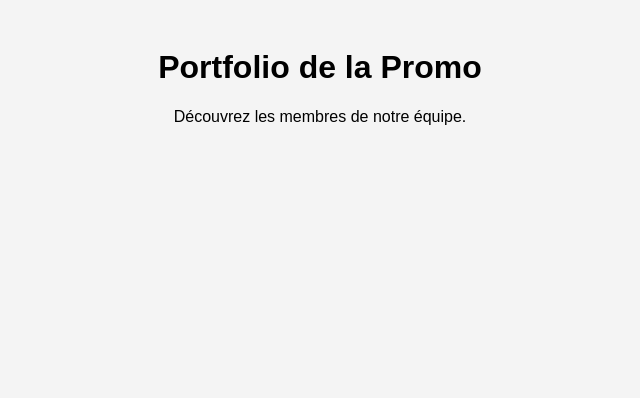
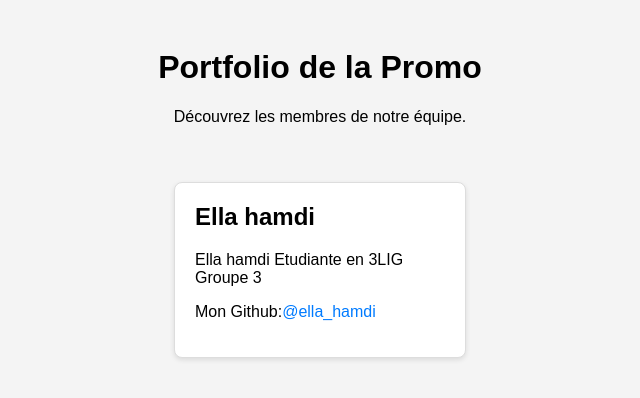
Before and after one commit to wiem-kb/tp_g3_devops_collaboration, a plain HTML site: page index.html in a window 1280 px wide. Shown: the whole page, without its empty margins (320-960 px from the left). Drawn offline with Linux system fonts and the light colour scheme.

Commit message:
feat:Ajoute la carte de [Ella hamdi]

```diff
--- a/index.html
+++ b/index.html
@@ -14,6 +14,12 @@
     <main>
         <section class="card-container">
             <!-- Les cartes des étudiants seront ajoutées ici -->
+             <div class ="card">
+                <h2>Ella hamdi</h2>
+                <p>Ella hamdi Etudiante en 3LIG Groupe 3</p>
+                <p>Mon Github:<a hraf="https://github.com/Ellahamdi/" tarfet="blank">@ella_hamdi</a></p>
+             </div>
+
         </section>
     </main>
 </body>
```
